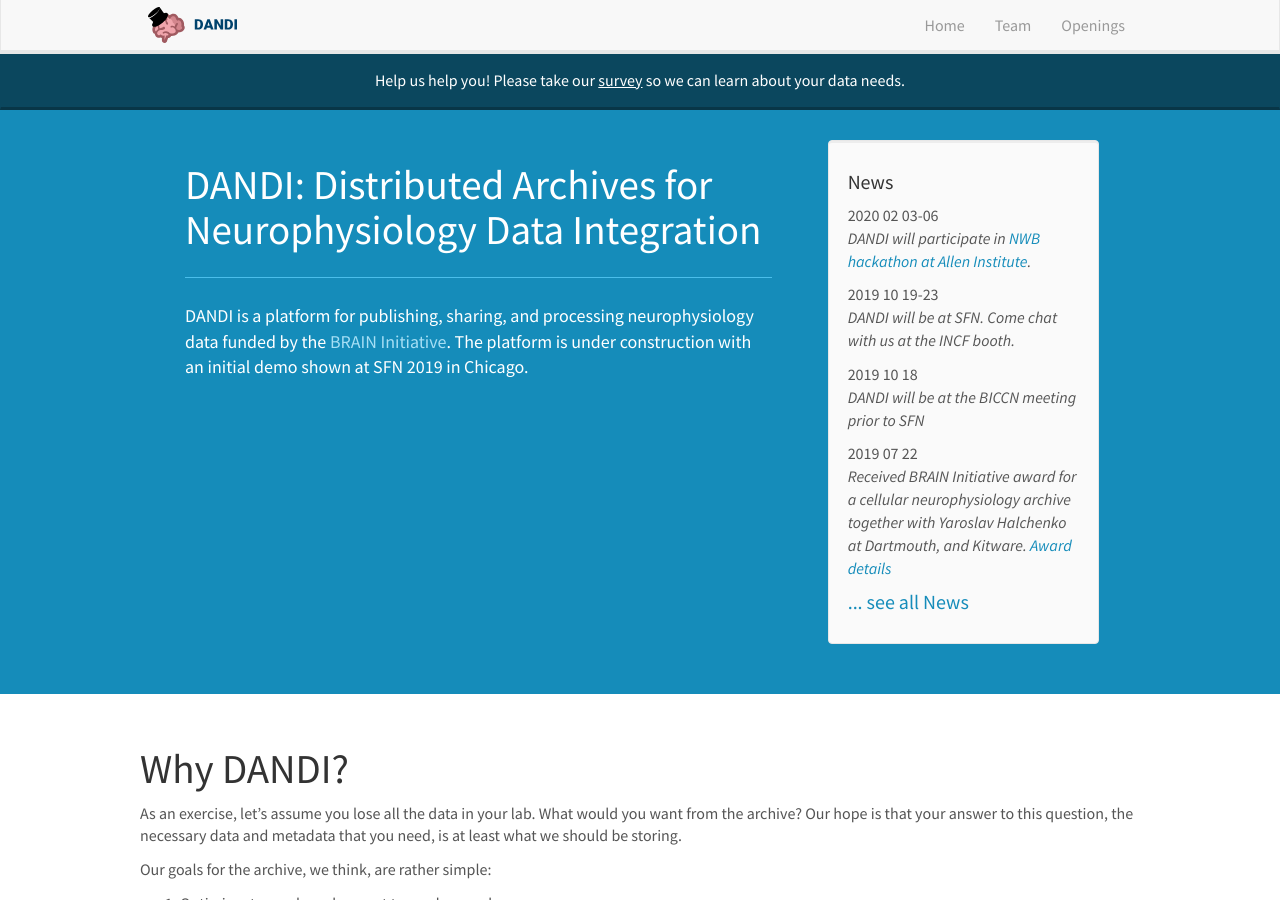
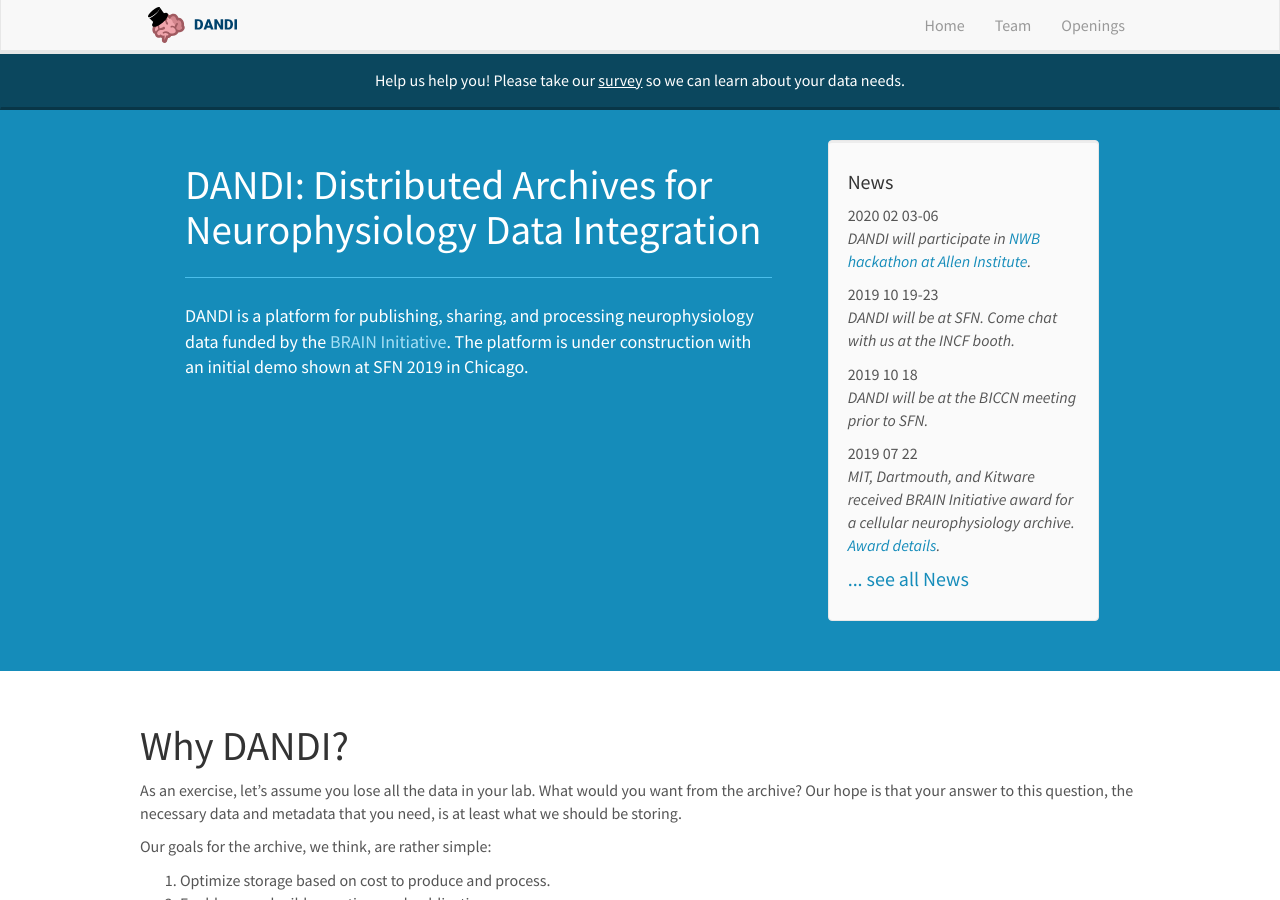
Before and after one commit to nicolocin/dandi.github.io, a Jekyll site: the page built from _pages/home.md, in a window 1280 px wide and 900 px high. Built offline with Jekyll 4.4.1, drawn with Linux system fonts in a browser that asks for light colours; nearby versions of some CDN libraries.

Commit message:
news: adjusted prior entry on award notification - mention only institutions, not names

```diff
--- a/_data/news.yml
+++ b/_data/news.yml
@@ -10,10 +10,9 @@
 
 - date: 2019 10 18
   headline: >
-    DANDI will be at the BICCN meeting prior to SFN
+    DANDI will be at the BICCN meeting prior to SFN.
 
 - date: 2019 07 22
   headline: >
-    Received BRAIN Initiative award for a cellular neurophysiology archive
-    together with Yaroslav Halchenko at Dartmouth, and Kitware.
-    <a href="https://projectreporter.nih.gov/project_info_description.cfm?aid=9795271">Award details</a>
+    MIT, Dartmouth, and Kitware received BRAIN Initiative award for a cellular neurophysiology archive.
+    <a href="https://projectreporter.nih.gov/project_info_description.cfm?aid=9795271">Award details</a>.
```
